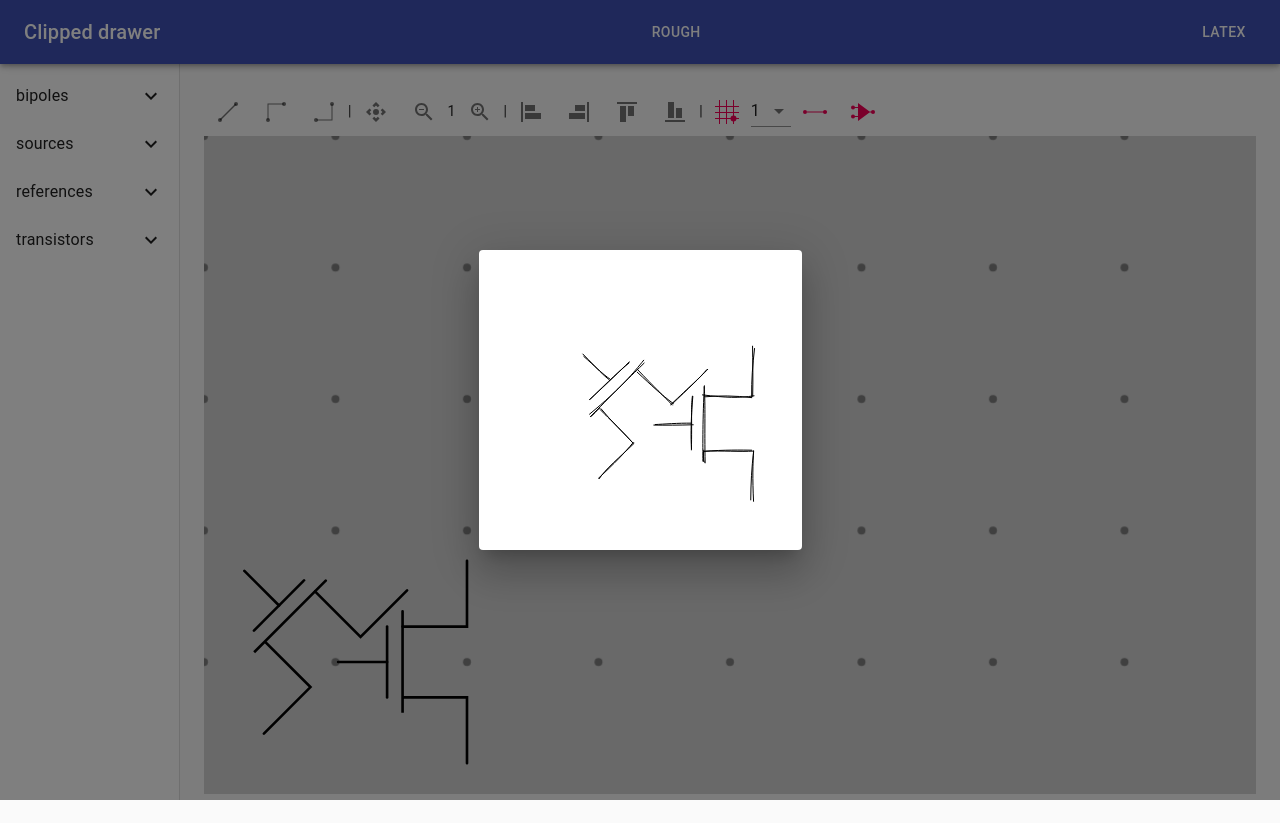
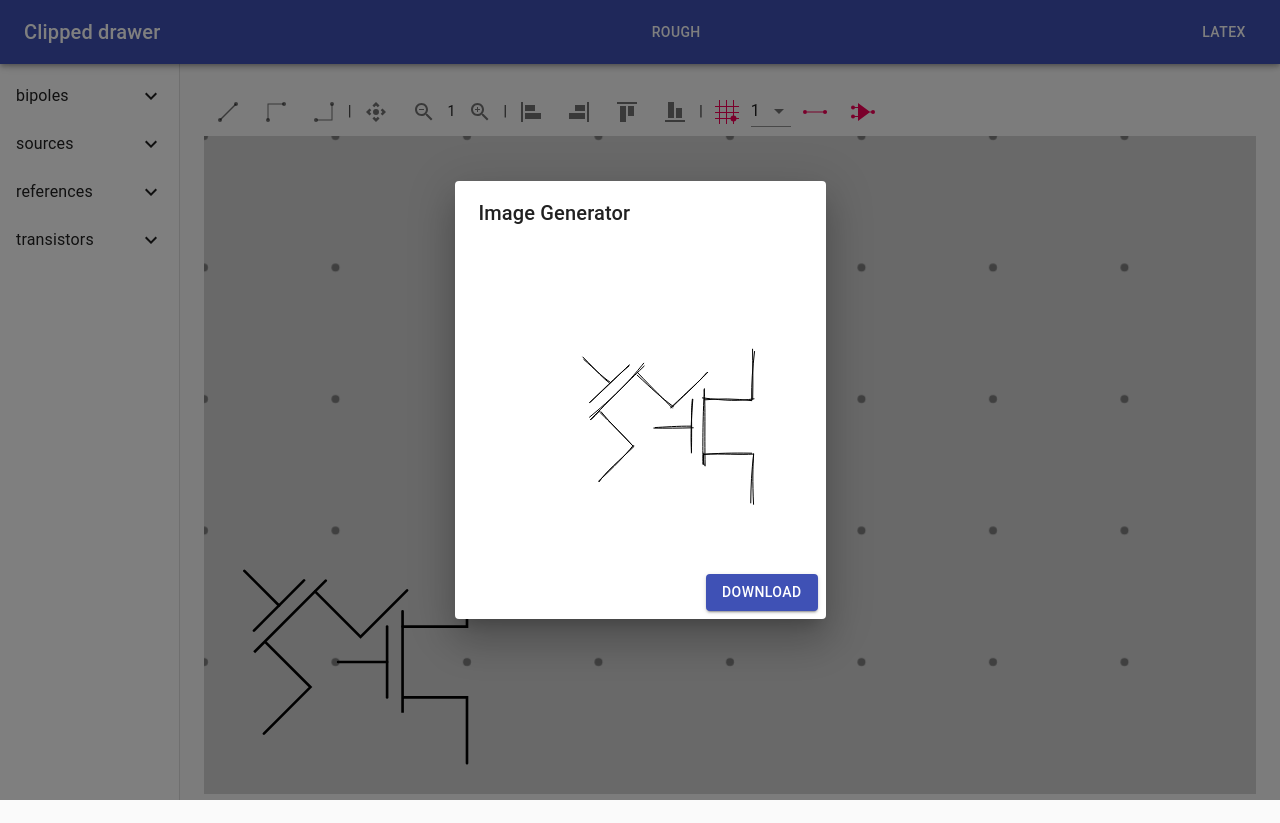
Before and after one commit to alexfauquette/physic-shem, a React (Create React App) app: page / in a window 1280 px wide. Both pictures are taken after a click on the button "ROUGH". Built offline with nearby package versions, Linux system fonts and the light colour scheme.

Commit message:
download the rough image

```diff
--- a/src/App.js
+++ b/src/App.js
@@ -212,6 +212,7 @@ function App({
         <LatexDisplay />
       </Dialog>
       <Dialog
+        maxWidth="lg"
         open={showRough}
         onClose={() => {
           setShowRough(false);
--- a/src/container/RoughDrawing.js
+++ b/src/container/RoughDrawing.js
@@ -3,6 +3,11 @@ import rough from "roughjs/bundled/rough.esm.js";
 
 import { roughComponents } from "../components";
 import { connect } from "react-redux";
+
+import Button from "@material-ui/core/Button";
+import DialogTitle from "@material-ui/core/DialogTitle";
+import DialogContent from "@material-ui/core/DialogContent";
+import DialogActions from "@material-ui/core/DialogActions";
 
 const mapStateToProps = (state) => {
   return {
@@ -16,6 +21,7 @@ const RoughDrawing = ({ pathComponents, anchors }) => {
   const canvasRef = useRef();
   const [width, setWidth] = useState(0);
   const [height, setHeight] = useState(0);
+  const [canvasURL, setCanvasURL] = useState();
 
   useEffect(() => {
     const svgBBox = document.getElementById("drawingArea").getBBox();
@@ -27,6 +33,9 @@ const RoughDrawing = ({ pathComponents, anchors }) => {
     const ctx = document.getElementById("rough-canvas").getContext("2d");
 
     ctx.font = "0.7cm Computer Modern";
+
+    ctx.fillStyle = "white";
+    ctx.fillRect(0, 0, width + 2 * margin, height + 2 * margin);
 
     pathComponents.allIds.forEach((id) => {
       const element = pathComponents.byId[id];
@@ -41,14 +50,36 @@ const RoughDrawing = ({ pathComponents, anchors }) => {
       roughComponents(rc, ctx, svgBBox.x - margin, svgBBox.y - margin, element);
     });
   }, [width, height, pathComponents]);
+
+  useEffect(() => {
+    setCanvasURL(
+      canvasRef.current
+        .toDataURL("image/jpg")
+        .replace("image/png", "image/octet-stream")
+    );
+  }, [canvasRef.current]);
+
   return (
     <>
+      <DialogTitle>Image Generator</DialogTitle>
+      <DialogContent>
         <canvas
           id="rough-canvas"
           ref={canvasRef}
           width={width + 2 * margin}
           height={height + 2 * margin}
         />
+      </DialogContent>
+      <DialogActions>
+        <Button
+          href={canvasURL}
+          download="circuit.png"
+          variant="contained"
+          color="primary"
+        >
+          Download
+        </Button>
+      </DialogActions>
     </>
   );
 };
```
Lines whose indentation alone changed are shown as unchanged.
